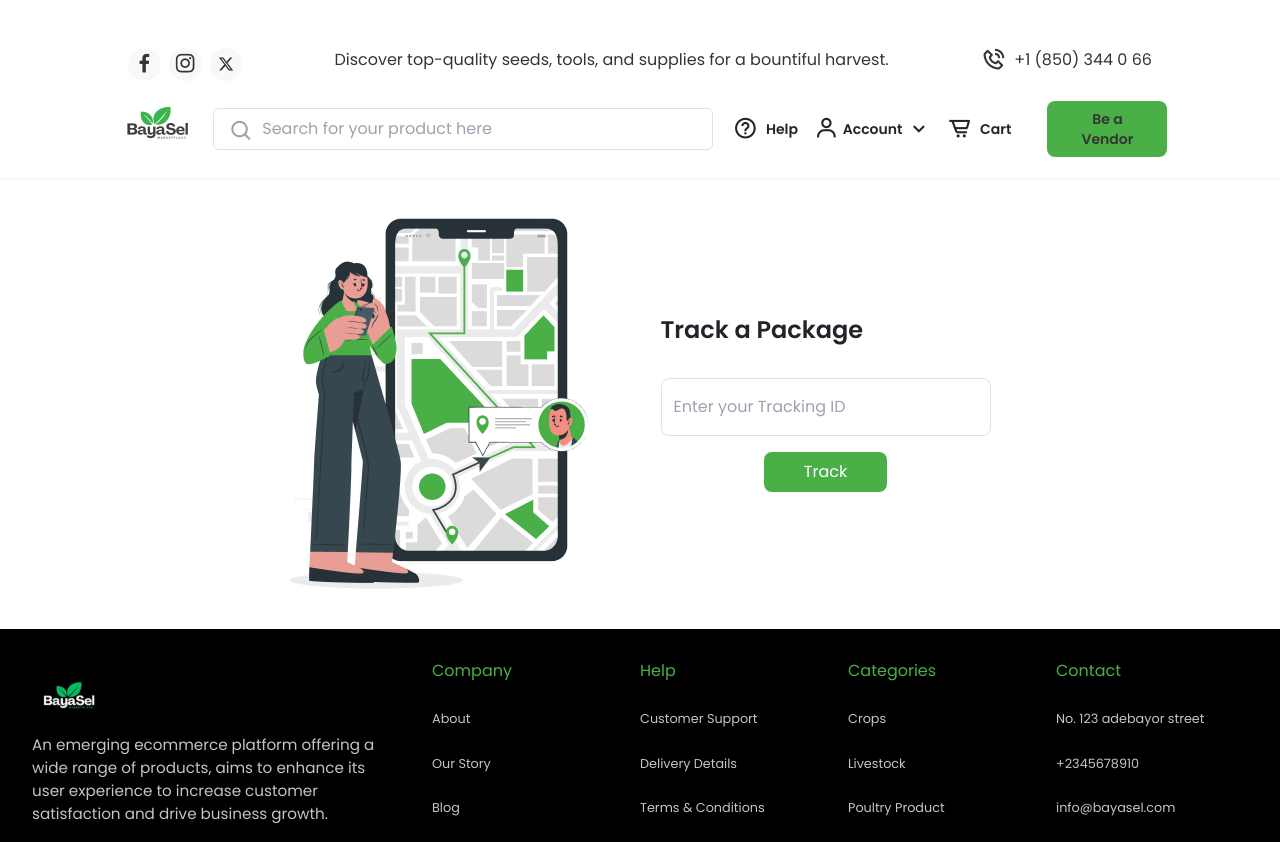
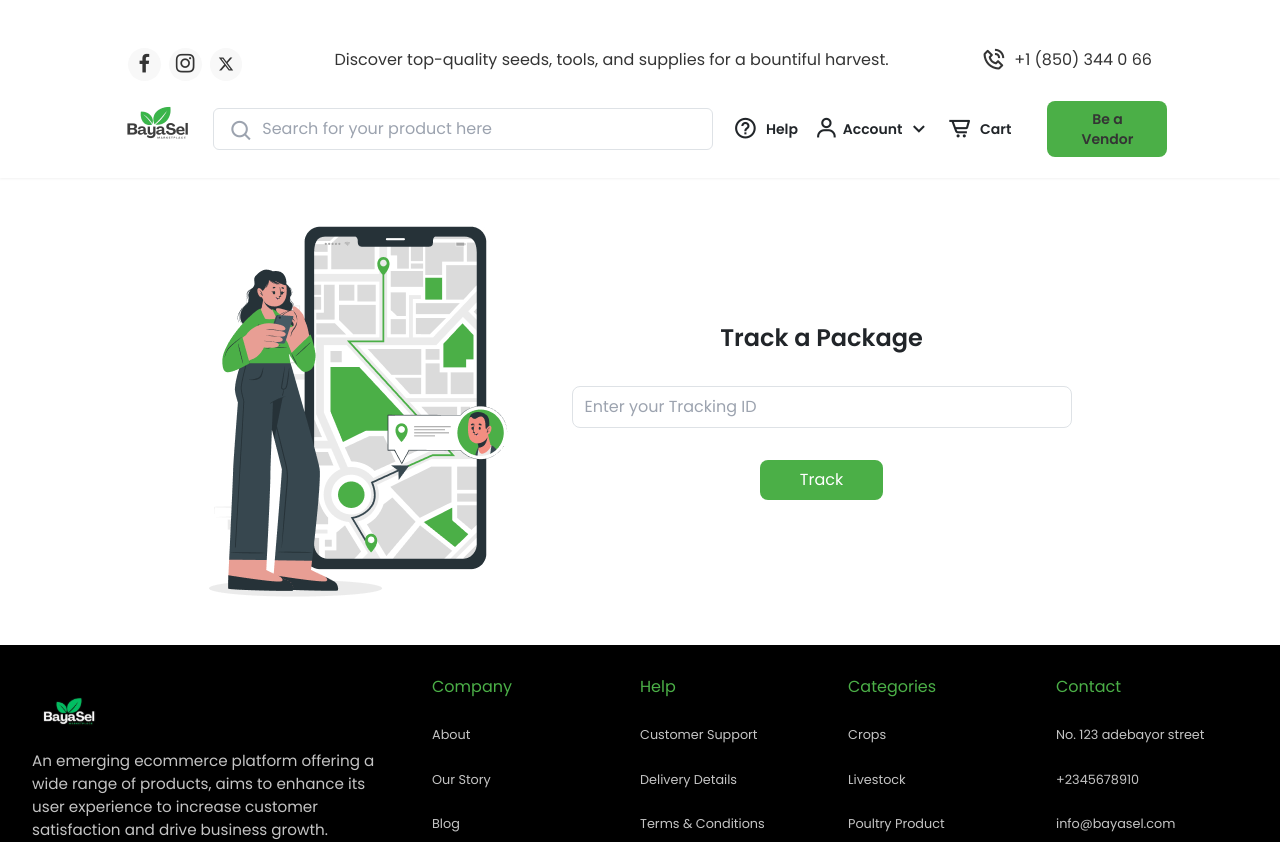
Before and after one commit to BayaSel/BayaSel, a React (Vite) app: page /track in a window 1280 px wide. Shown: the top 842 px of the page. Built offline with nearby package versions, Linux system fonts and the light colour scheme.

Commit message:
feat: tracing page

```diff
--- a/src/pages/Track.jsx
+++ b/src/pages/Track.jsx
@@ -2,24 +2,22 @@
 
 function Track() {
   return (
-    <div className="flex flex-col lg:flex-row w-full justify-center items-center my-10 gap-5">
-        <div className="lg:mr-5">
-            <img src="/track.png" alt="image of a female tracking goods" />
+    <div className="flex flex-col lg:flex-row w-full justify-center items-center my-12 gap-5">
+        <div className="lg:mr-3">
+            <img src="/track.png" alt="image of a female tracking goods"/>
         </div>
-        <div className="flex flex-col">
-            <h1 className="text-2xl font-semibold mb-4">Track a Package</h1>
-            <form action="" className="flex flex-col items-center w-full">
+        <form action="" className="flex flex-col items-center py-8 bg-[#fcfdfc] w-full lg:bg-inherit lg:w-auto">
+            <h1 className="text-2xl font-semibold mb-2">Track a Package</h1>
             <input
                 type="text"
-                 className="w-[100%] my-2 py-3 pl-3 border rounded-[0.5rem] inline-block cursor-pointer outline-none focus:outline-[#4baf47] hover:outline-[#4baf47]"
+                className="w-[300px] lg:w-[500px] my-6 py-2 pl-3 border rounded-[0.5rem] inline-block cursor-pointer outline-none focus:outline-[#4baf47] hover:outline-[#4baf47]"
                 placeholder="Enter your Tracking ID"
                 required
             />
-                <button className="bg-[#4BAF47] mt-2 py-2 px-10 text-center rounded-[0.5rem] text-[#fff] " type="submit" >
+            <button className="bg-[#4BAF47] hover:bg-[#21b71c] mt-2 py-2 px-10 text-center rounded-[0.5rem] text-[#fff] " type="submit" >
                 Track
             </button>
         </form>
-        </div>
     </div>
   )
 }
```
Lines whose indentation alone changed are shown as unchanged.
